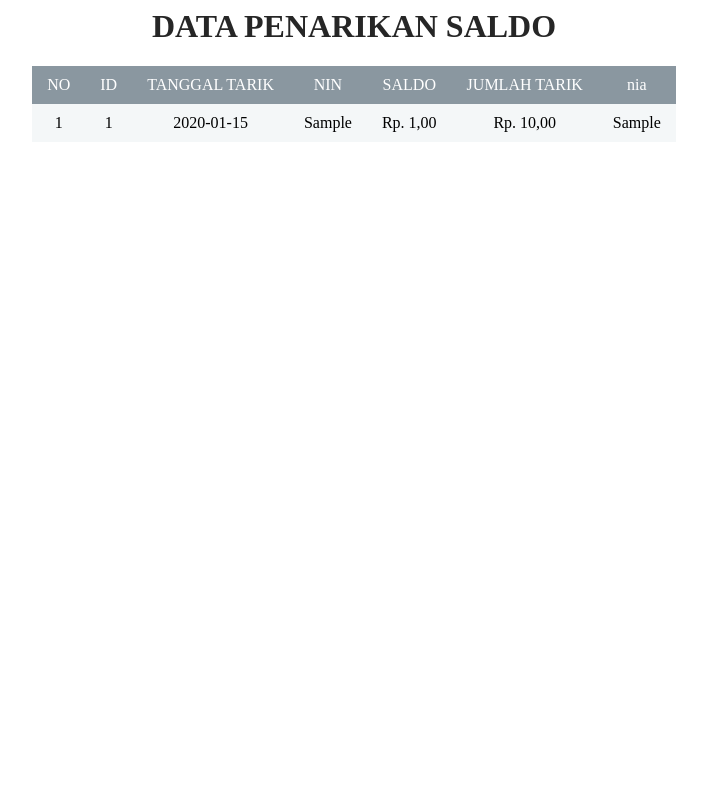
After one commit to bagusrizky15/bsk09, a PHP site: page /bsk09/system/function/print-tarik-single.php?print=1 in a window 1280 px wide. The commit adds this page. Shown: the whole page, without its empty margins (286-993 px from the left). Run offline with PHP 8.4, Linux system fonts and the light colour scheme; tables that the repository leaves empty hold one stand-in row (values such as "Sample post").

Commit message:
add single prinr

```diff
--- a/system/function/edit-admin-id.php
+++ b/system/function/edit-admin-id.php
@@ -8,7 +8,7 @@
   $nia = $_POST['nia'];
   $password = $_POST['password'];
 
-  $query = "UPDATE admin SET nama = '$nama', telepon = '$telepon', email = '$nia', password = '$password' WHERE nia='".$id."' ";
+  $query = "UPDATE admin SET nama = '$nama', telepon = '$telepon', password = '$password' WHERE nia='".$id."' ";
   $queryact = mysqli_query($conn, $query);
   echo "<meta http-equiv='refresh'
    content='0; url=http://localhost:8080/bsk09/page/admin.php?page=data-admin-full'>";
@@ -79,10 +79,6 @@
           <input type="text" name="telepon" value="<?php echo $row['telepon'] ?>" required/>
          </div>
          <div class="form-group">
-          <label class="">E-mail</label>
-          <input type="text" name="nia" value="<?php echo $row['email'] ?>" required/>
-         </div>
-         <div class="form-group">
           <label class="">Password</label>
           <input type="text" name="password" value="<?php echo $row['password'] ?>" required/>
          </div>
--- a/system/function/edit-admin.php
+++ b/system/function/edit-admin.php
@@ -7,7 +7,7 @@
   $nia = $_POST['nia'];
   $password = $_POST['password'];
 
-  $query = "UPDATE admin SET nama = '$nama', telepon = '$telepon', ', password = '$password' WHERE nia='".@$_SESSION['nia']."' ";
+  $query = "UPDATE admin SET nama = '$nama', telepon = '$telepon', password = '$password' WHERE nia='".@$_SESSION['nia']."' ";
   $queryact = mysqli_query($conn, $query);
   header("Location: admin.php");
  }
@@ -81,10 +81,6 @@
           <input type="text" name="telepon" value="<?php echo $row['telepon'] ?>" required/>
          </div>
          <div class="form-group">
-          <label class="">E-mail</label>
-          <input type="text" name="nia" value="<?php echo $row['email'] ?>" required/>
-         </div>
-         <div class="form-group">
           <label class="">Password</label>
           <input type="text" name="password" value="<?php echo $row['password'] ?>" required/>
          </div>
--- /dev/null
+++ b/system/function/print-tarik-single.php
@@ -0,0 +1,91 @@
+<?php ob_start(); ?>
+<html>
+<head>
+  <title>Cetak PDF</title>
+  <link rel="shortcut icon" href="../../asset/internal/img/img-local/favicon.ico">
+
+   <style>
+
+     h1{
+      color: #262626;
+     }
+     table {
+      max-width: 960px;
+      margin: 10px auto;
+     }
+
+      thead th {
+        font-weight: 400;
+        background: #8a97a0;
+        color: #FFF;
+      }
+
+      tr {
+        background: #f4f7f8;
+        border-bottom: 1px solid #FFF;
+        margin-bottom: 5px;
+      }
+
+      tr:nth-child(even) {
+        background: #e8eeef;
+      }
+
+      th, td {
+        text-align: center;
+        padding: 10px 15px;
+        font-weight: 300;
+      }
+
+   </style>
+
+</head>
+<body>
+
+<h1 align="center">DATA PENARIKAN SALDO</h1>
+<table align="center" cellspacing='0'>
+<thead>
+<tr>
+  <th>NO</th>
+  <th>ID</th>
+  <th>TANGGAL TARIK</th>
+  <th>NIN</th>
+  <th>SALDO</th>
+  <th>JUMLAH TARIK</th>
+  <th>nia</th>
+</tr>
+</thead>
+
+
+<?php
+// Load file koneksi.php
+require_once ('../config/koneksi.php');
+
+$data = $_GET['print'];
+
+$query = "SELECT * FROM tarik WHERE id_tarik=$data"; // Tampilkan semua data gambar
+$sql = mysqli_query($conn, $query); // Eksekusi/Jalankan query dari variabel $query
+$row = mysqli_num_rows($sql); // Ambil jumlah data dari hasil eksekusi $sql
+
+    $no = 0;
+    while($data = mysqli_fetch_array($sql)){$no++;// Ambil semua data dari hasil eksekusi $sql
+      ?>
+        <tbody>
+        <tr>
+          <td><?php echo "$no" ?></td>
+          <td><?php echo $data['id_tarik'] ?></td>
+          <td><?php echo $data['tanggal_tarik'] ?></td>
+          <td><?php echo $data['nin'] ?></td>
+          <td><?php echo "Rp. ".number_format($data['saldo'], 2, ",", ".")  ?></td>
+          <td><?php echo "Rp. ".number_format($data['jumlah_tarik'], 2, ",", ".")  ?></td>
+          <td><?php echo $data['nia'] ?></td>
+        </tr>
+        </tbody>
+
+<?php } ?>
+
+</table>
+<script>
+    window.print();
+  </script>
+</body>
+</html>
--- a/system/function/view-tarik.php
+++ b/system/function/view-tarik.php
@@ -66,8 +66,8 @@
                 <button><i class="fa fa-trash-o"></i>hapus</button>
                 </a>
 
-                <a href="#">
-                <button><i class="fa fa-print"></i>print</button>
+                <a target="_blank" href="../system/function/print-tarik-single.php?print=<?= $row['id_tarik']?>">
+                    <button><i class="fa fa-print"></i>print</button>
                 </a>
 
             </td>
```
Also changed, not shown: system/function/view-admin-full.php (+0 -11 lines), system/function/view-admin.php (+16 -16 lines).
